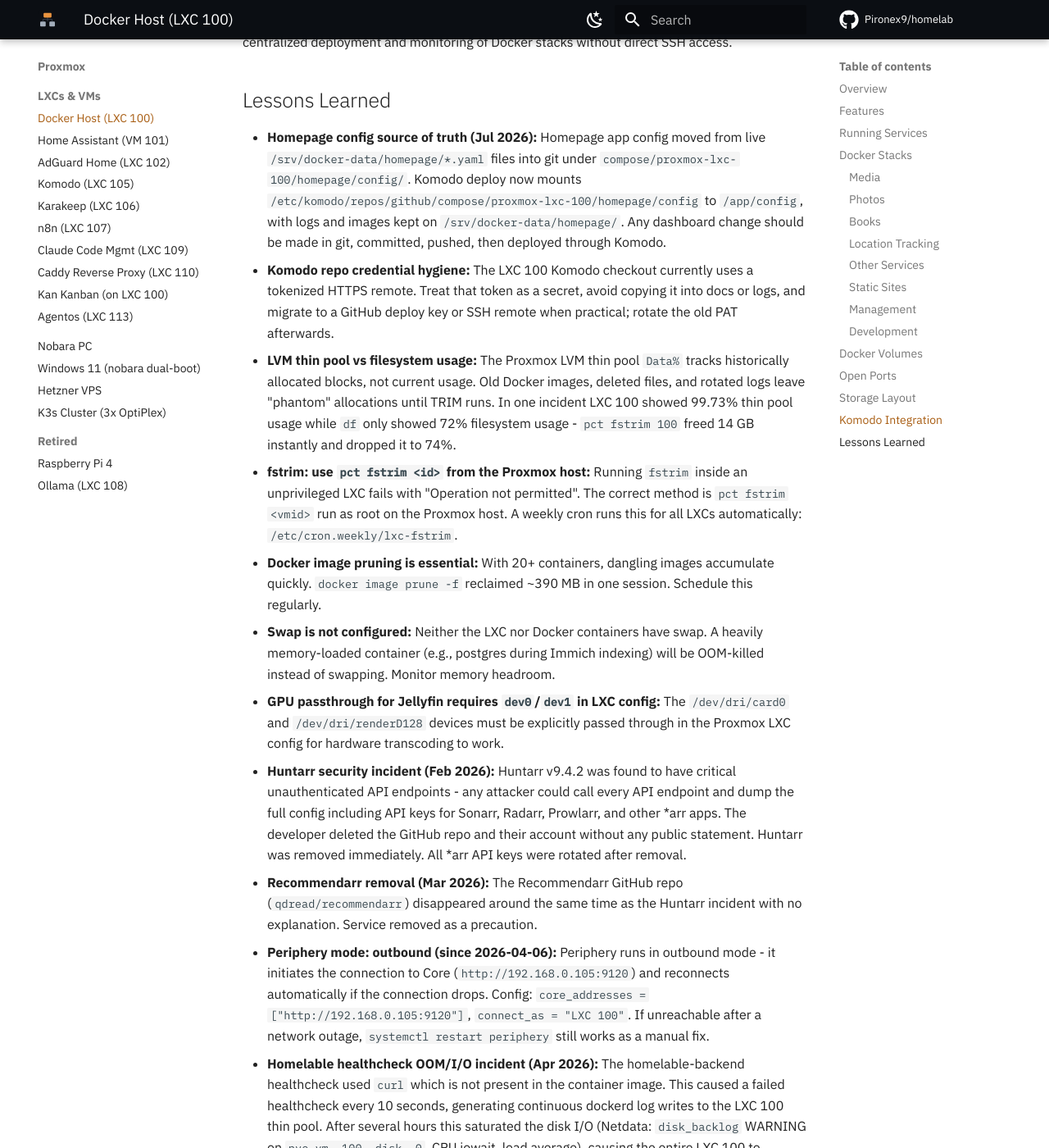
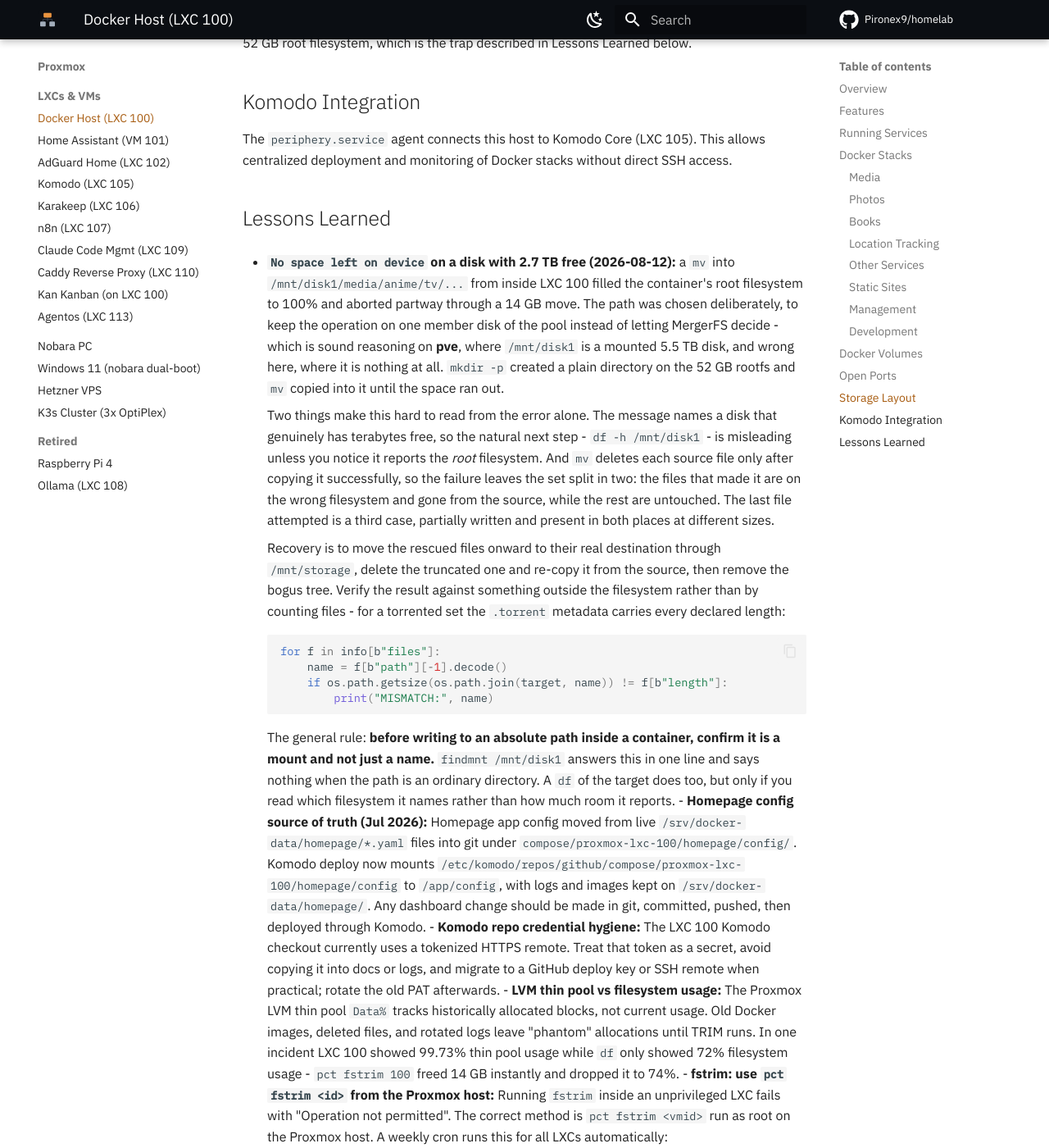
Before and after one commit to Pironex9/homelab, an MkDocs documentation site: the page built from docs/hosts/docker-host.md, in a window 1280 px wide and 1400 px high, scrolled down 6375 px. Shown: the whole window at 82% size. Built offline with MkDocs 1.6.1 and Material for MkDocs 9.7.7, drawn with Linux system fonts in a browser that asks for light colours; comment, search, counter and statistics services are not loaded; some of the changed text lies outside the part shown.

Commit message:
docs: the AV1 re-encode, and the /mnt/diskN path that is not a mount inside LXC 100
Two gaps left over from 2026-08-12.

New doc 34 covers the Made in Abyss re-encode: Jellyfin was transcoding
for two independent reasons at once, so fixing either one and re-testing
would have proved nothing - the UHD 630 has no AV1 decoder, and burning
in an ASS subtitle forces a filter chain whatever the codec. Records the
NVENC recipe, why the encode runs on nobara while the write goes through
LXC 100 (no_root_squash does not help when there is no root login), and
three traps: a container Duration field that lies by 90 seconds, skip
logic that must probe the codec because the filename keeps saying AV1,
and Jellyfin deciding from stale stream info until a targeted re-probe.

docker-host gets the trap that cost the most time that day: /mnt/disk1
is a mount on pve and nothing at all inside LXC 100, so writing there
fills the 52 GB rootfs and reports "No space left on device" against a
disk with terabytes free. Also corrects the storage section, which
called the MergerFS pool ZFS.

````diff
--- a/docs/hosts/docker-host.md
+++ b/docs/hosts/docker-host.md
@@ -150,11 +150,13 @@
 ## Storage Layout
 
 ```
-/                    → local-lvm (48 GB LVM thin volume, 70% used)
-/mnt/storage         → ZFS pool via Proxmox mountpoint (8.1 TB, 34% used)
+/                    → local-lvm (52 GB LVM thin volume, ~86% used)
+/mnt/storage         → the pve MergerFS pool, passed in as mp0 (8.1 TB)
 ```
 
 Most Docker container data (media, photos, books) lives on `/mnt/storage` to avoid filling the root disk.
+
+**`/mnt/storage` is the only storage path that exists here.** The four member disks of the pool - `/mnt/disk1` through `/mnt/disk4` - are mounts on **pve**, not in this container; `mp0: /mnt/storage,mp=/mnt/storage` passes in the merged view alone. Writing to a `/mnt/diskN` path from inside LXC 100 therefore does not fail. It silently creates an ordinary directory on the 52 GB root filesystem, which is the trap described in Lessons Learned below.
 
 ## Komodo Integration
 
@@ -162,6 +164,20 @@
 
 ## Lessons Learned
 
+- **`No space left on device` on a disk with 2.7 TB free (2026-08-12):** a `mv` into `/mnt/disk1/media/anime/tv/...` from inside LXC 100 filled the container's root filesystem to 100% and aborted partway through a 14 GB move. The path was chosen deliberately, to keep the operation on one member disk of the pool instead of letting MergerFS decide - which is sound reasoning on **pve**, where `/mnt/disk1` is a mounted 5.5 TB disk, and wrong here, where it is nothing at all. `mkdir -p` created a plain directory on the 52 GB rootfs and `mv` copied into it until the space ran out.
+
+    Two things make this hard to read from the error alone. The message names a disk that genuinely has terabytes free, so the natural next step - `df -h /mnt/disk1` - is misleading unless you notice it reports the *root* filesystem. And `mv` deletes each source file only after copying it successfully, so the failure leaves the set split in two: the files that made it are on the wrong filesystem and gone from the source, while the rest are untouched. The last file attempted is a third case, partially written and present in both places at different sizes.
+
+    Recovery is to move the rescued files onward to their real destination through `/mnt/storage`, delete the truncated one and re-copy it from the source, then remove the bogus tree. Verify the result against something outside the filesystem rather than by counting files - for a torrented set the `.torrent` metadata carries every declared length:
+
+    ```python
+    for f in info[b"files"]:
+        name = f[b"path"][-1].decode()
+        if os.path.getsize(os.path.join(target, name)) != f[b"length"]:
+            print("MISMATCH:", name)
+    ```
+
+    The general rule: **before writing to an absolute path inside a container, confirm it is a mount and not just a name.** `findmnt /mnt/disk1` answers this in one line and says nothing when the path is an ordinary directory. A `df` of the target does too, but only if you read which filesystem it names rather than how much room it reports.
 - **Homepage config source of truth (Jul 2026):** Homepage app config moved from live `/srv/docker-data/homepage/*.yaml` files into git under `compose/proxmox-lxc-100/homepage/config/`. Komodo deploy now mounts `/etc/komodo/repos/github/compose/proxmox-lxc-100/homepage/config` to `/app/config`, with logs and images kept on `/srv/docker-data/homepage/`. Any dashboard change should be made in git, committed, pushed, then deployed through Komodo.
 - **Komodo repo credential hygiene:** The LXC 100 Komodo checkout currently uses a tokenized HTTPS remote. Treat that token as a secret, avoid copying it into docs or logs, and migrate to a GitHub deploy key or SSH remote when practical; rotate the old PAT afterwards.
 - **LVM thin pool vs filesystem usage:** The Proxmox LVM thin pool `Data%` tracks historically allocated blocks, not current usage. Old Docker images, deleted files, and rotated logs leave "phantom" allocations until TRIM runs. In one incident LXC 100 showed 99.73% thin pool usage while `df` only showed 72% filesystem usage - `pct fstrim 100` freed 14 GB instantly and dropped it to 74%.
--- /dev/null
+++ b/docs/proxmox/34_Transcode_Free_Re-encode_AV1_to_H264.md
@@ -0,0 +1,132 @@
+# Transcode-Free Re-encode: AV1 to H.264
+
+**Date:** 2026-08-12
+**Hostname:** pve, docker-host (LXC 100), nobara
+**IP address:** 192.168.0.109, 192.168.0.110, 192.168.0.100
+
+---
+
+## Overview
+
+Playing a season of anime on the living-room TCL TV pinned the Proxmox host's CPU at around 118% for the whole episode. Jellyfin was transcoding every stream in software. Hardware transcoding is configured and working on this host ([11 - Jellyfin Hardware Transcoding](./11_Jellyfin_Hardware_Transcoding_Setup.md)), so the interesting question was not "why is transcoding slow" but **why the hardware path was not being used at all**.
+
+The fix was to re-encode the source files once, on a machine with a spare GPU, into a format the TV plays directly. Twelve episodes, roughly four minutes each.
+
+## Why it transcoded: two independent causes at once
+
+Either one alone would have forced a transcode, which is why fixing one and re-testing would have proved nothing.
+
+1. **The source was AV1.** The Intel UHD 630 in this host has no AV1 decoder - that arrived with Intel's 11th generation Xe graphics. The Jellyfin transcoding page already documents `Allow encoding in AV1 format` as unavailable here; the same silicon limit applies to *decoding*, and the UI does not spell that out. With no hardware decoder, the whole pipeline falls back to the CPU.
+2. **A subtitle track was being burned in.** These releases carry two subtitle tracks, a "Signs & Songs" track and a full dialogue track. Burning an ASS subtitle into the picture requires a filter chain, and a filter chain forces a full decode-filter-encode cycle **regardless of codec**. Even an H.264 source would have transcoded while that track was selected.
+
+## Target format
+
+H.264 8-bit, High profile. Not the smallest option available, and deliberately so:
+
+| Option | Size | Direct play risk |
+|---|---|---|
+| HEVC 10-bit | smallest | real - depends on the TV's decoder and container support |
+| **H.264 8-bit High** | ~5x larger than the AV1 source | none worth worrying about |
+
+Every Android TV made in the last decade direct-plays H.264 8-bit High. Storage is not the constraint here - the pool had 3.8 TB free - so the format that removes the problem outright wins over the one that saves space and might not.
+
+Sizes went from 232-447 MB per episode to 1.3-1.5 GB, with the double-length finale at 2.7 GB. Total for the season: 14 GB, against roughly 3.4 GB before.
+
+## Where the work runs, and why it is split across three machines
+
+The encode happens on **nobara** (RTX 2060 SUPER, `h264_nvenc`), specifically so the Proxmox host stays idle during TV time - the original complaint was CPU load on pve, and doing the re-encode there would have traded a two-hour problem for a two-hour problem.
+
+But nobara **cannot write to the media pool**. pve exports it with `no_root_squash`:
+
+```
+/mnt/storage 192.168.0.0/24(rw,sync,no_subtree_check,no_root_squash,fsid=1)
+```
+
+which sounds like it should be enough, and is not: `ssh nobara` lands as the unprivileged user `nex`, there is no root SSH to that machine and no passwordless sudo, so `no_root_squash` never comes into play. The share is effectively read-only from there.
+
+So the script runs from LXC 109, reads over NFS on nobara, encodes to nobara's local `/var/tmp`, and pipes the result back over SSH to LXC 100, which does have root write access to the pool. The media path is identical on both machines, `/mnt/storage/media/anime/tv/...`, which is `/media3/tv` inside the Jellyfin container.
+
+## The encode
+
+```bash
+ffmpeg -hide_banner -loglevel warning -stats \
+  -i /var/tmp/mia_in.mkv \
+  -map 0:v:0 -map 0:a:m:language:eng \
+  -vf 'subtitles=/var/tmp/mia_in.mkv:si=0,format=yuv420p' \
+  -c:v h264_nvenc -preset p6 -rc vbr -cq 20 -b:v 0 \
+  -profile:v high -level 4.1 -spatial_aq 1 -aq-strength 8 \
+  -c:a copy -sn \
+  -max_muxing_queue_size 2048 \
+  -y /var/tmp/mia_out.mkv
+```
+
+Constant-quality VBR (`-rc vbr -cq 20 -b:v 0`) rather than a bitrate target, so quiet episodes do not waste space and busy ones do not smear. `format=yuv420p` after the subtitle filter is what actually produces 8-bit output from a 10-bit source. Audio is copied, not re-encoded - the English track is already in a format the TV handles.
+
+About 3-4 minutes per 24-minute episode, roughly 9x realtime. AV1 *decoding* stays on the CPU even here, since the 2060 SUPER predates NVIDIA's AV1 decoder as well, but 16 threads keep up with the GPU encoder without trouble.
+
+Two details in the filter argument are not obvious:
+
+- **`si=0` selects the first subtitle track**, which in these releases is Signs & Songs, with dialogue second. Verify per series with `ffprobe -show_entries stream=index:stream_tags=title` - guessing wrong burns the wrong track into every episode and the mistake is only visible on playback.
+- **The source is reached through a symlink at a simple path.** The real filenames contain `[`, `]`, `(`, `)` and spaces, all of which the `subtitles=` filter would need escaped, with rules that differ from ordinary shell quoting. Symlinking to `/var/tmp/mia_in.mkv` sidesteps the whole problem. libass still finds the embedded font attachments, because it loads them from the file the filter opens.
+
+## Three traps, each of which cost time
+
+### The container Duration field lies
+
+The script refuses to replace a source file unless the output length matches. That check failed on E11: source 1511 s, output 1422 s, a difference big enough to look like a truncated encode.
+
+The encode was fine. The check was wrong. No stream in that file reaches 1511 seconds - the last video packet is at 1421.962, the two audio tracks end at 1421.993 and 1422.972, the subtitles at 1420.980. The container's `format=duration` header simply carries a wrong value in these releases.
+
+**Compare the last video packet timestamp, not the container duration:**
+
+```bash
+ffprobe -v error -select_streams v:0 -show_entries packet=pts_time \
+  -of csv=p=0 input.mkv | tail -1
+```
+
+This reads every packet header, so it is slower than reading the container field, and it is the only one of the two that describes the actual content.
+
+### The filename does not change, so name-based skip logic re-encodes finished work
+
+Output keeps the original filename - including the literal string `AV1` - so that Jellyfin's existing metadata, watch states and artwork stay attached. A `find -iname '*AV1*.mkv'` therefore matches converted files just as happily as unconverted ones, and a second run would re-encode the whole season.
+
+Probe the codec instead:
+
+```bash
+[ "$(ffprobe -v error -select_streams v:0 -show_entries stream=codec_name \
+     -of csv=p=0 "$f")" != "av1" ] && { echo "already converted, skipping"; continue; }
+```
+
+### Jellyfin keeps deciding from stale stream info
+
+After the files change on disk, Jellyfin's database still holds the old codec, and it keeps making transcode decisions from that record - so the TV can still transcode a file that is now H.264. A full library scan across 4 TB is not needed for this. A targeted re-probe of the one series takes seconds:
+
+```bash
+curl -X POST -H "X-Emby-Token: $KEY" \
+  "http://192.168.0.110:8096/Items/$SERIES_ID/Refresh?metadataRefreshMode=None&imageRefreshMode=None&replaceAllMetadata=false&replaceAllImages=false"
+```
+
+`metadataRefreshMode=None` re-reads the files without touching metadata or artwork. Returns 204. Library and series IDs come from `GET /Library/VirtualFolders` and `GET /Items?Recursive=true&IncludeItemTypes=Series&SearchTerm=...`.
+
+## Verifying the result
+
+The originals are renamed to `.av1.bak` rather than deleted, and removed only after the TV confirms Direct Play. Confirm the conversion itself from outside Jellyfin:
+
+```console
+root@docker-host:~# ffprobe -v error -select_streams v:0 \
+    -show_entries stream=codec_name,profile,pix_fmt -of default=nw=1 "…S02E01….mkv"
+codec_name=h264
+profile=High
+pix_fmt=yuv420p
+```
+
+Then on the TV, during playback, the Jellyfin info panel must read **Direct Play** rather than Transcoding. That is the only check that answers the original question, since it is the client's decision that was causing the CPU load.
+
+## Script
+
+`private/mia_s2_av1_reencode.sh` (gitignored - it hardcodes a series path). Run it from LXC 109; `DRY=1` processes only the first file.
+
+## Related
+
+- [11 - Jellyfin Hardware Transcoding](./11_Jellyfin_Hardware_Transcoding_Setup.md) - the GPU passthrough and Jellyfin-side settings this doc assumes are already in place
+- [14 - NFS Setup](./14_NFS-Setup_Documentation.md) - the export whose `no_root_squash` does not help here
--- a/mkdocs.yml
+++ b/mkdocs.yml
@@ -117,6 +117,7 @@
           - 31 - Tailscale Port Collision + DNS Audit: proxmox/31_Tailscale_Port_Collision_DNS_Audit.md
           - 32 - Nobara SSH Freeze (open): proxmox/32_Nobara_SSH_Freeze_Investigation.md
           - 33 - Daily AI News Digest Pipeline: proxmox/33_AI_News_Digest_Pipeline.md
+          - 34 - Transcode-Free Re-encode (AV1 to H.264): proxmox/34_Transcode_Free_Re-encode_AV1_to_H264.md
       - Deprecated:
           - Recommendarr: proxmox/deprecated/Recommendarr_Setup_Troubleshooting_Guide.md
           - Scanopy: proxmox/deprecated/Scanopy.md
````
Also changed, not shown: docs/README.md (+1 -0 lines).
